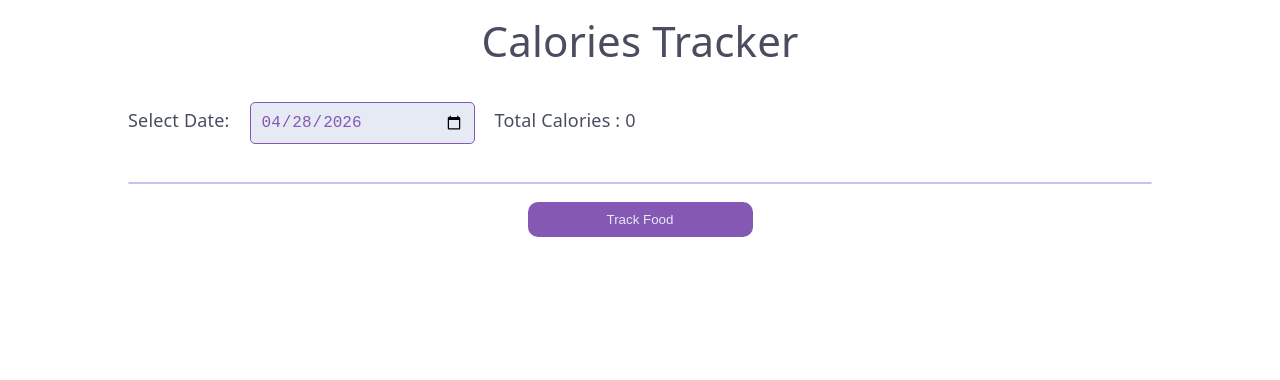
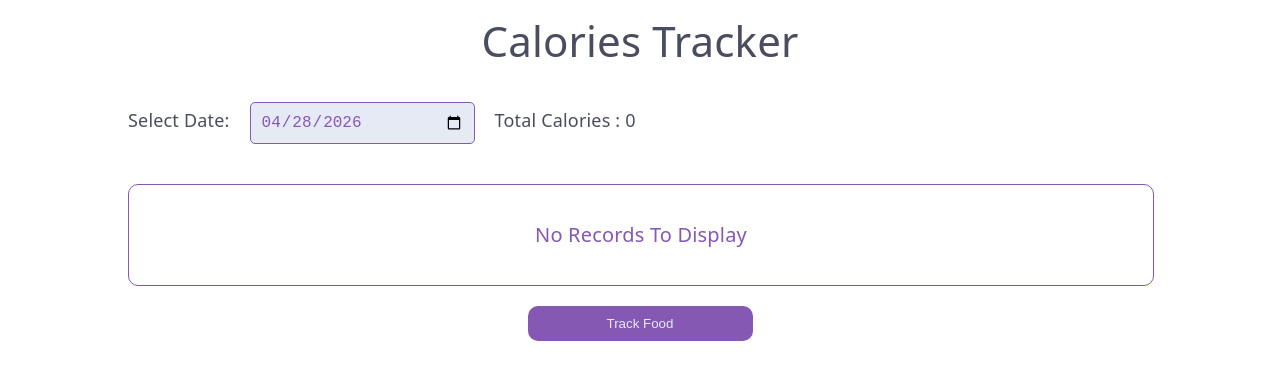
Before and after one commit to OmarKh006/calorie-tracker, a React (Vite) app: page / in a window 1280 px wide. Shown: the top 380 px of the page. Built offline with nearby package versions, Linux system fonts and the light colour scheme.

Commit message:
handling the state of when no record to display

```diff
--- a/src/components/calorieRecordsSection/RecordList.jsx
+++ b/src/components/calorieRecordsSection/RecordList.jsx
@@ -2,6 +2,9 @@ import CalorieRecord from "./CalorieRecord";
 import styles from "./RecordList.module.css";
 
 export default function RecordList(props) {
+  if (!props.records?.length)
+    return <div className={styles.placeholder}>No Records To Display</div>;
+
   return (
     <ul className={styles["record-list"]}>
       {props.records.map((record) => {
--- a/src/components/calorieRecordsSection/RecordList.module.css
+++ b/src/components/calorieRecordsSection/RecordList.module.css
@@ -2,8 +2,19 @@
   list-style: none;
   padding: 0;
   border: 1px solid var(--theme-color-light);
-  border-radius: 15px;
+  border-radius: var(--form-border-radius);
 }
 .list-item:not(:last-child) {
   border-bottom: 1px solid var(--theme-color-normal);
 }
+.placeholder {
+  height: 100px;
+  width: 100%;
+  border: 1px solid var(--theme-color-normal);
+  border-radius: var(--form-border-radius);
+  text-align: center;
+  line-height: 100px;
+  margin: 20px 0;
+  font-size: 20px;
+  color: var(--theme-color-normal);
+}
```
